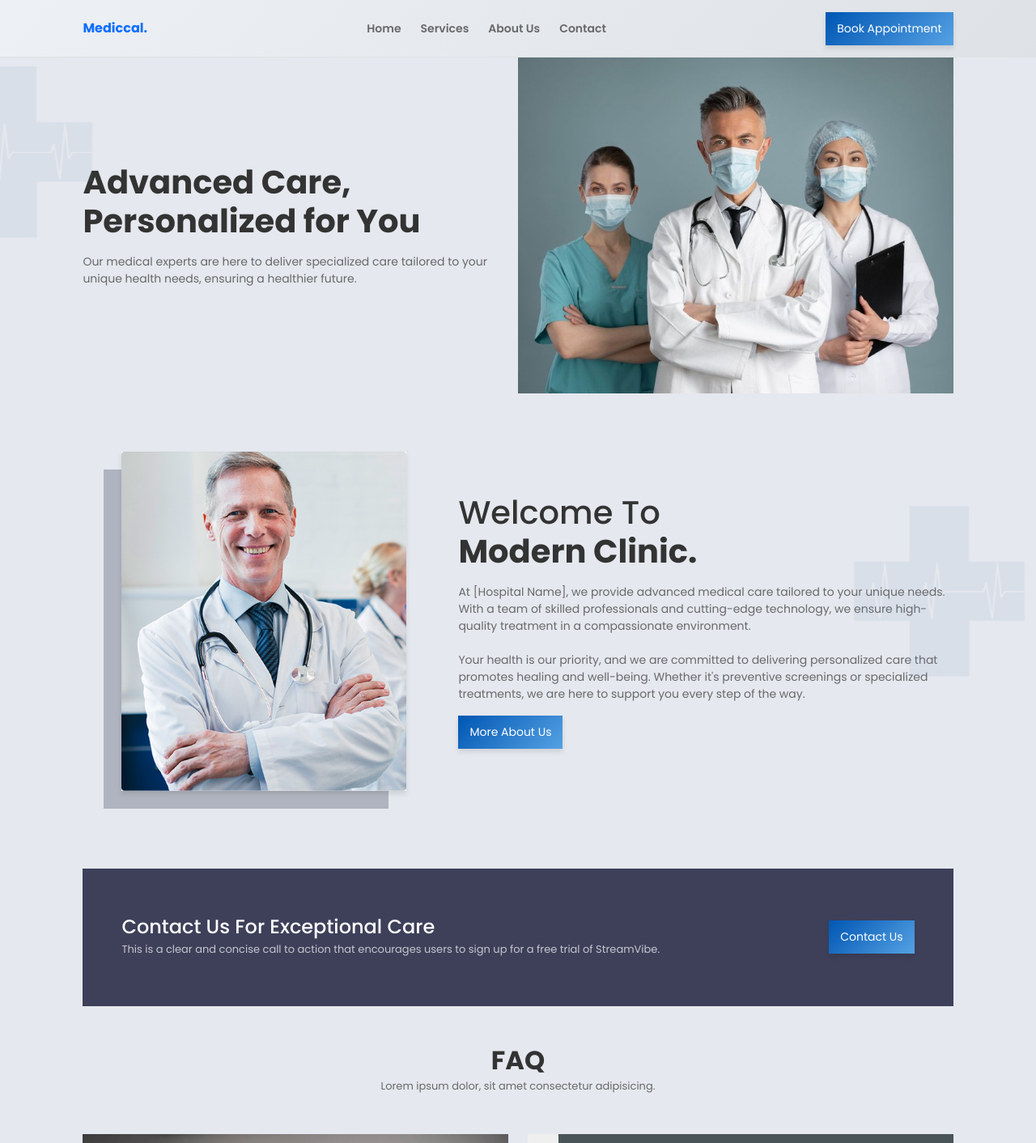
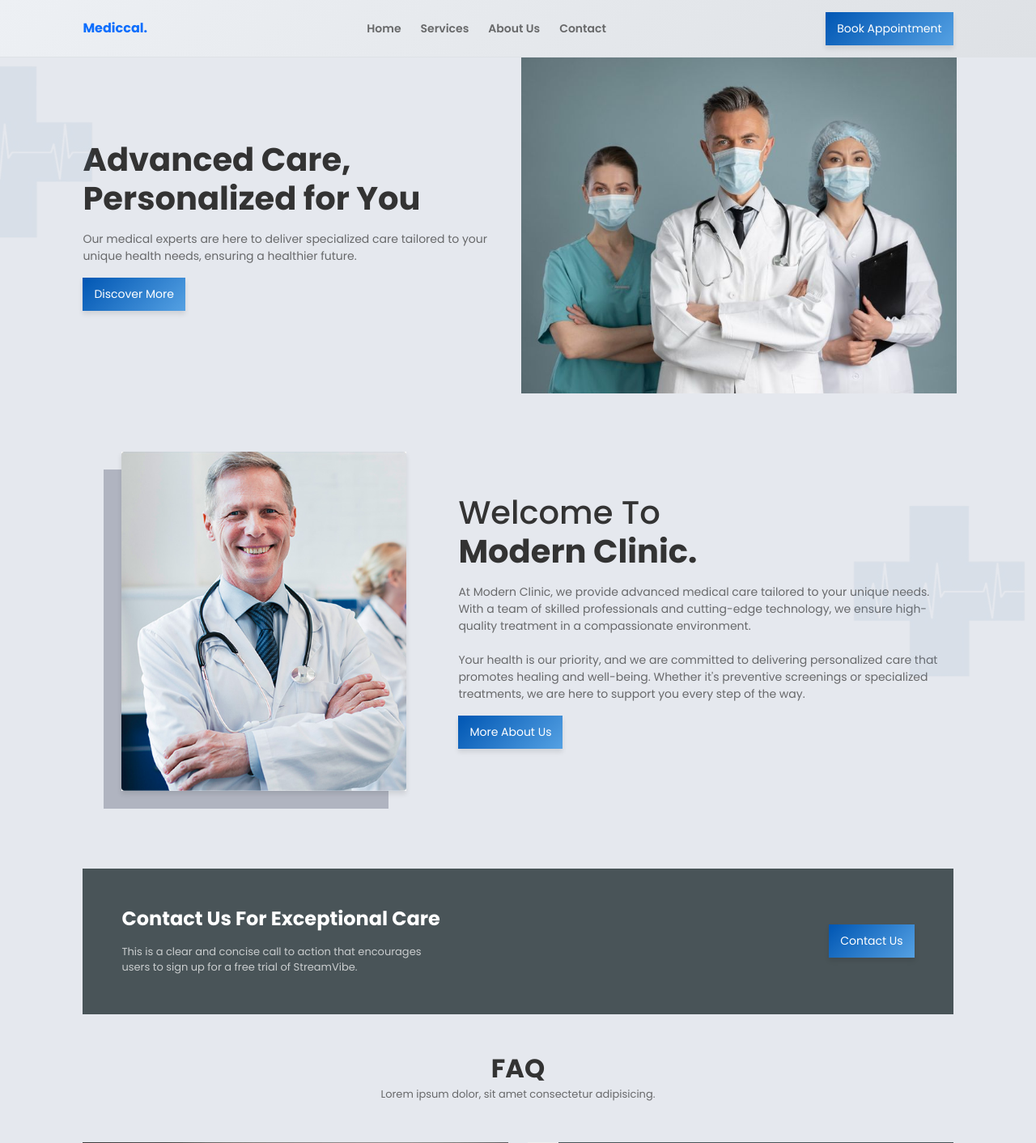
Before and after one commit to Olawoyin1/Hospital-Landing-Page, a React (Create React App) app: page / in a window 1280 px wide. Shown: the top 1412 px of the page at 81% size. Built offline with nearby package versions, Linux system fonts and the light colour scheme.

Commit message:
Added header to the services and contact us page

```diff
--- a/src/App.css
+++ b/src/App.css
@@ -26,6 +26,11 @@ input{
 img{
   width: 100%;
   max-width: 100%;
+}
+
+.page-intro{
+  height: 140px;
+  background-color: #495458;
 }
 
 button{
@@ -251,10 +256,15 @@ li, small {
 .trial{
   color: #ffffff;
   min-height: 170px;
-  background-color: #3E405A;
+  background-color: #495458;
 
 }
 
+
+.card-text{
+  max-width: 400px !important;
+  /* color: red; */
+}
 
 
 
--- a/src/Components/Card.jsx
+++ b/src/Components/Card.jsx
@@ -4,10 +4,10 @@ const Card = () => {
   return (
     <div className='my-4'>
         <div className="container2">
-            <div className="trial p-5 d-flex align-items-center  gap-3 flex-column flex-md-row justify-content-center justify-content-md-between">
-                <div className="left text-center text-md-start">
-                    <h4>Contact Us For Exceptional Care</h4>
-                    <small className="muted">This is a clear and concise call to action that encourages users to sign up for a free trial of StreamVibe.</small>
+            <div className="trial p-md-5 p-3 d-flex align-items-center  gap-3 flex-column flex-md-row justify-content-center justify-content-md-between">
+                <div className="card-text d-flex gap-3 flex-column left text-center text-md-start">
+                    <h4 className='fw-bold'>Contact Us For Exceptional Care</h4>
+                    <small className="muted ">This is a clear and concise call to action that encourages users to sign up for a free trial of StreamVibe.</small>
                 </div>
                 <button className="main-btn"><span>Contact Us</span></button>
             </div>
--- a/src/Components/Footer.jsx
+++ b/src/Components/Footer.jsx
@@ -49,7 +49,7 @@ const Footer = () => {
                     </li>
                     <li className='d-flex flex-sm-row flex-column align-items-center gap-2'>
                         <MdOutlinePhone size={14}/>
-                        <small>09023433901</small>
+                        <small>08168028145</small>
                     </li>
                     <li className='d-flex flex-sm-row flex-column align-items-center gap-2'>
                         <FiClock size={14}/>
--- a/src/Components/Hero.jsx
+++ b/src/Components/Hero.jsx
@@ -1,13 +1,20 @@
 import React from 'react'
+import { Link } from 'react-router-dom'
 
 const Hero = () => {
   return (
     <div>
         <div className="container2">
-            <div className="hero d-flex flex-md-row flex-column-reverse">
+            <div className="hero d-flex flex-md-row gap-4 gap-md-1 flex-column-reverse">
                 <div className="hero-text d-flex flex-column gap-3 align-items-start justify-content-center col-md-6">
                     <h1 className='fw-bold'>Advanced Care, <br /> Personalized for You</h1>
                     <p className='muted'>Our medical experts are here to deliver specialized care tailored to your unique health needs, ensuring a healthier future.</p>
+                    {/* <button className="main-btn"><span><Link to='/services'>Discover More</Link></span></button> */}
+                    <Link to='/services'>
+                    <button className="main-btn">
+                        <span>Discover More</span>
+                    </button>
+                    </Link>
                 </div>
                 <div className="hero-img col-md-6">
                     <img src="../../Images/hero11.jpg" alt="" />
--- a/src/Components/Intro.jsx
+++ b/src/Components/Intro.jsx
@@ -2,7 +2,7 @@ import React from 'react'
 
 const Intro = () => {
 
-    const aboutParagraph = `At [Hospital Name], we provide advanced medical care tailored to your unique needs. With a team of skilled professionals and cutting-edge technology, we ensure high-quality treatment in a compassionate environment. \n\nYour health is our priority, and we are committed to delivering personalized care that promotes healing and well-being. Whether it's preventive screenings or specialized treatments, we are here to support you every step of the way.`
+    const aboutParagraph = `At Modern Clinic, we provide advanced medical care tailored to your unique needs. With a team of skilled professionals and cutting-edge technology, we ensure high-quality treatment in a compassionate environment. \n\nYour health is our priority, and we are committed to delivering personalized care that promotes healing and well-being. Whether it's preventive screenings or specialized treatments, we are here to support you every step of the way.`
 
 
   return (
--- a/src/Components/Navbar.jsx
+++ b/src/Components/Navbar.jsx
@@ -15,7 +15,9 @@ const Navbar = () => {
                     <li><Link className='nav-link' to="/appointment">Contact</Link></li>
                 </ul>
 
-                <button className='main-btn'><span>Book Appointment</span></button>
+                <Link to='/appointment'>
+                    <button className='main-btn'><span>Book Appointment</span></button>
+                </Link>
             </nav>
         </div>
     </div>
--- /dev/null
+++ b/src/Components/PageIntro.jsx
@@ -0,0 +1,12 @@
+import React from 'react'
+
+const PageIntro = ({header, desc}) => {
+  return (
+    <div className="text-center my-3 my-md-5">
+        <h2 className='fw-bolder'>{header}</h2>
+        <small className="muted">{desc}</small>
+    </div>
+  )
+}
+
+export default PageIntro
--- a/src/Pages/About.jsx
+++ b/src/Pages/About.jsx
@@ -3,11 +3,14 @@ import Intro from "../Components/Intro";
 import { IoPlayOutline } from "react-icons/io5";
 import { FaPlay } from "react-icons/fa";
 import Card from "../Components/Card";
+import FAQ from "../Components/FAQ";
+import PageIntro from "../Components/PageIntro";
 
 const About = () => {
-  const aboutParagraph = `At [Hospital Name], we provide advanced medical care tailored to your unique needs. With a team of skilled professionals and cutting-edge technology, we ensure high-quality treatment in a compassionate environment. \n\nYour health is our priority, and we are committed to delivering personalized care that promotes healing and well-being. Whether it's preventive screenings or specialized treatments, we are here to support you every step of the way.`;
+  const aboutParagraph = `At Modern Clinic, we provide advanced medical care tailored to your unique needs. With a team of skilled professionals and cutting-edge technology, we ensure high-quality treatment in a compassionate environment. \n\nYour health is our priority, and we are committed to delivering personalized care that promotes healing and well-being. Whether it's preventive screenings or specialized treatments, we are here to support you every step of the way.`;
   return (
     <div className="">
+
       <div className="container2">
 
         <div className="d-flex flex-column flex-md-row align-items-center gap-3 ">
@@ -95,6 +98,7 @@ const About = () => {
       </div>
 
       <Card />
+      <FAQ />
     </div>
   );
 };
--- a/src/Pages/Contact.jsx
+++ b/src/Pages/Contact.jsx
@@ -3,10 +3,13 @@ import React from 'react'
 const Contact = () => {
   return (
     <div className='my-4 my-md-5'>
+        <div className="text-center my-3 my-md-5">
+            <h2 className='fw-bolder'>Make Appointment</h2>
+            <small className="muted">Lorem ipsum dolor, sit amet consectetur adipisicing.</small>
+        </div>
         <div className="container3">
             <div className="form grid3 gap-4">
-                <form action="" className=' d-flex flex-column align-items-start gap-2 p-3'>
-                    <h4 className='fw-bold'>Make Appointment</h4>
+                <form action="" className=' d-flex flex-column align-items-start gap-2 p-4'>
                     <div className="grid4 w-100 gap-md-2 gap-3">
                         <div className="input-field">
                             <input type="text" placeholder='Firstname' />
@@ -45,7 +48,7 @@ const Contact = () => {
 
                         <div className='d-flex flex-column gap-1'>
                             <small className="muted">Online 24/7</small>
-                            <small className="muted">08123448990</small>
+                            <small className="muted">08168028145 </small>
                         </div>
 
                     </div>
@@ -66,9 +69,10 @@ const Contact = () => {
                             <p>Email & Fax</p>
                         </div>
 
+
                         <div className='d-flex flex-column gap-1'>
-                            <small className="muted">Email: yustee2017@gmail.com</small>
-                            <small className="muted">Fax: 08123448990</small>
+                            <small className="muted">Email: medicalcare@gmail.com</small>
+                            <small className="muted">Fax: 08168028145 </small>
                         </div>
 
                     </div>
--- a/src/Pages/Home.jsx
+++ b/src/Pages/Home.jsx
@@ -11,7 +11,7 @@ const Home = () => {
     <Intro />
     <Card />
     <FAQ />
-    <img className='medic med-home' src="../../Images/medic.png" alt="" />
+    <img className='medic d-none d-md-block med-home' src="../../Images/medic.png" alt="" />
     </div>
   )
 }
--- a/src/Pages/Services.jsx
+++ b/src/Pages/Services.jsx
@@ -1,12 +1,18 @@
 import React from 'react'
 import ServiceCard from '../Components/ServiceCard'
 import Card from '../Components/Card'
+import FAQ from '../Components/FAQ'
 
 const Services = () => {
   return (
     <div>
+        <div className="faq-header text-center my-3 my-md-5">
+            <h2 className='fw-bolder'>Our Services</h2>
+            <small className="muted">Lorem ipsum dolor, sit amet consectetur adipisicing.</small>
+        </div>
         <ServiceCard />
         <Card />
+        <FAQ />
     </div>
   )
 }
```
